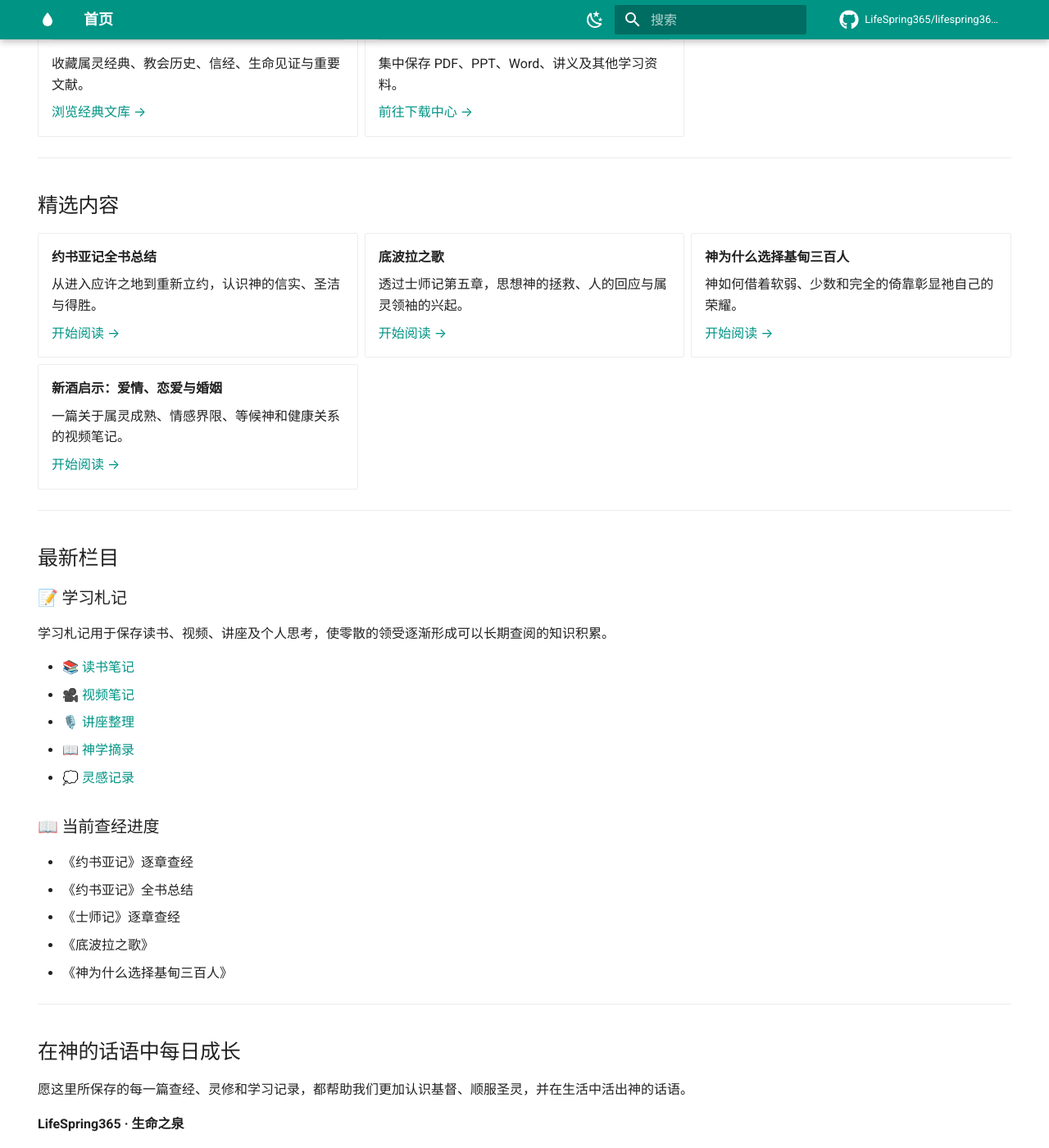
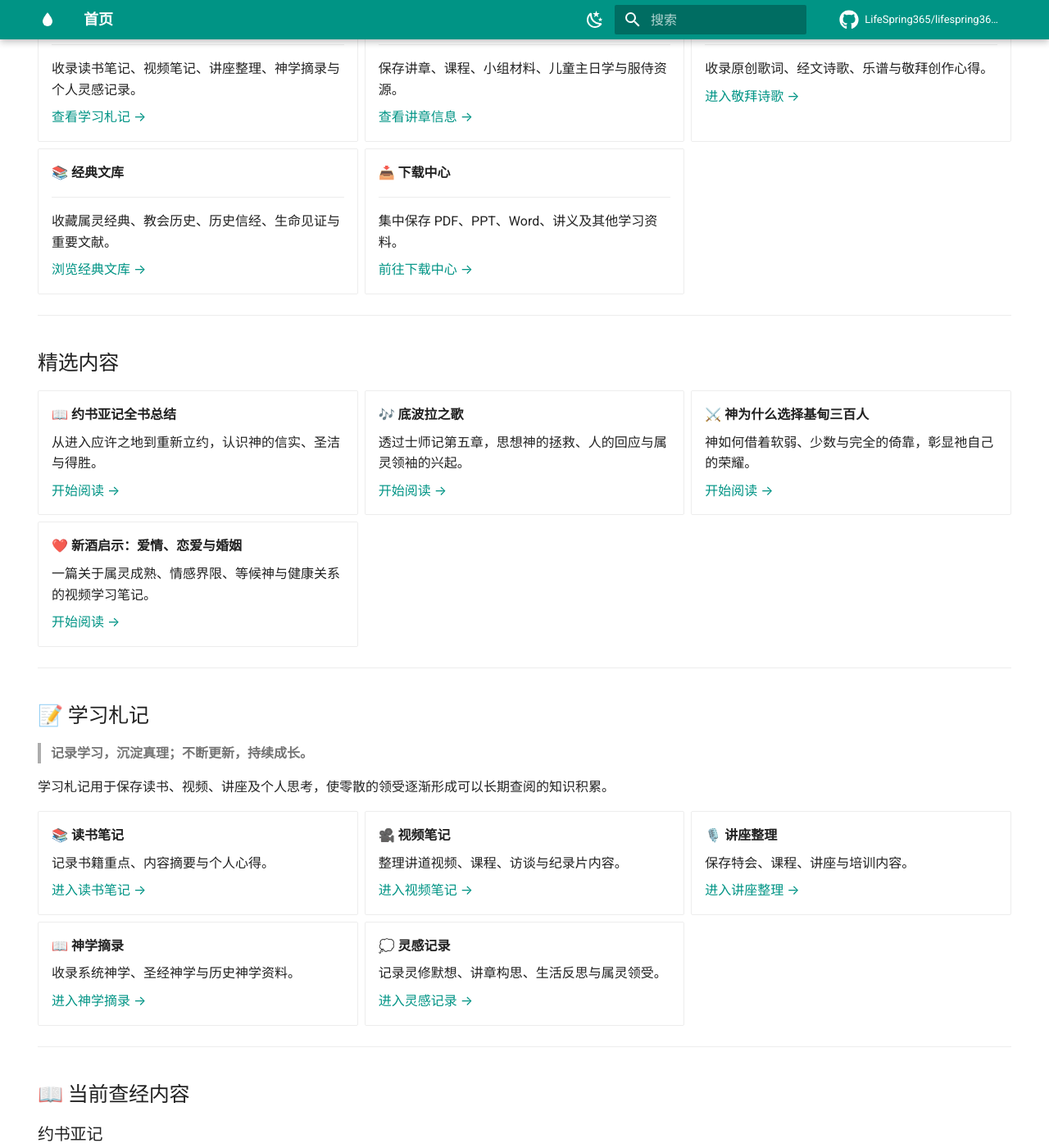
Before and after one commit to LifeSpring365/lifespring365.github.io, an MkDocs documentation site: the page built from docs/index.md, in a window 1280 px wide and 1400 px high, scrolled down 1217 px. Shown: the whole window at 82% size. Built offline with MkDocs 1.6.1 and Material for MkDocs 9.7.7, drawn with Linux system fonts in a browser that asks for light colours; comment, search, counter and statistics services are not loaded; some of the changed text lies outside the part shown.

Commit message:
Update index.md
Rewrite LifeSpring365 homepage

```diff
--- a/docs/index.md
+++ b/docs/index.md
@@ -17,6 +17,9 @@
 >
 > ——诗篇 36:9
 
+[📖 开始查经](bible-study.md){ .md-button .md-button--primary }
+[🌿 每日灵修](devotions/index.md){ .md-button }
+
 </div>
 
 ---
@@ -25,7 +28,11 @@
 
 LifeSpring365 是一个持续成长的圣经学习与属灵资源网站。
 
-这里保存逐章查经、每日灵修、神学思考、讲道与视频笔记、敬拜诗歌及学习资料。愿我们在神的话语中扎根，在基督里不断更新，并把所领受的真理分享给更多人。
+这里保存逐章查经、每日灵修、神学思考、讲章信息、视频笔记、敬拜诗歌与学习资料。愿我们在神的话语中扎根，在基督里不断更新，并把所领受的真理分享给更多人。
+
+---
+
+## 网站内容
 
 <div class="grid cards" markdown>
 
@@ -41,11 +48,11 @@
 
     ---
 
-    在繁忙生活中安静亲近神，用祂的话语更新思想、坚固信心。
+    在日常生活中安静亲近神，用祂的话语更新思想、坚固信心。
 
     [阅读每日灵修 →](devotions/index.md)
 
--   💡 **神学专题**
+-   📚 **神学专题**
 
     ---
 
@@ -65,7 +72,7 @@
 
     ---
 
-    保存讲章、课程、小组材料、儿童主日学及服侍资源。
+    保存讲章、课程、小组材料、儿童主日学与服侍资源。
 
     [查看讲章信息 →](sermons/index.md)
 
@@ -73,7 +80,7 @@
 
     ---
 
-    收录原创歌词、经文诗歌、乐谱及敬拜创作心得。
+    收录原创歌词、经文诗歌、乐谱与敬拜创作心得。
 
     [进入敬拜诗歌 →](worship/index.md)
 
@@ -81,7 +88,7 @@
 
     ---
 
-    收藏属灵经典、教会历史、信经、生命见证与重要文献。
+    收藏属灵经典、教会历史、历史信经、生命见证与重要文献。
 
     [浏览经典文库 →](library/index.md)
 
@@ -101,27 +108,27 @@
 
 <div class="grid cards" markdown>
 
--   **约书亚记全书总结**
+-   **📖 约书亚记全书总结**
 
     从进入应许之地到重新立约，认识神的信实、圣洁与得胜。
 
     [开始阅读 →](joshua/summary.md)
 
--   **底波拉之歌**
+-   **🎶 底波拉之歌**
 
     透过士师记第五章，思想神的拯救、人的回应与属灵领袖的兴起。
 
     [开始阅读 →](judges/deborah-song.md)
 
--   **神为什么选择基甸三百人**
+-   **⚔️ 神为什么选择基甸三百人**
 
-    神如何借着软弱、少数和完全的倚靠彰显祂自己的荣耀。
+    神如何借着软弱、少数与完全的倚靠，彰显祂自己的荣耀。
 
     [开始阅读 →](judges/gideon-300.md)
 
--   **新酒启示：爱情、恋爱与婚姻**
+-   **❤️ 新酒启示：爱情、恋爱与婚姻**
 
-    一篇关于属灵成熟、情感界限、等候神和健康关系的视频笔记。
+    一篇关于属灵成熟、情感界限、等候神与健康关系的视频学习笔记。
 
     [开始阅读 →](learning/videos/kathryn-krick/new-wine-love-marriage.md)
 
@@ -129,25 +136,76 @@
 
 ---
 
-## 最新栏目
+## 📝 学习札记
 
-### 📝 学习札记
+> **记录学习，沉淀真理；不断更新，持续成长。**
 
 学习札记用于保存读书、视频、讲座及个人思考，使零散的领受逐渐形成可以长期查阅的知识积累。
 
-- [📚 读书笔记](learning/books/index.md)
-- [🎥 视频笔记](learning/videos/index.md)
-- [🎙️ 讲座整理](learning/lectures/index.md)
-- [📖 神学摘录](learning/theology/index.md)
-- [💭 灵感记录](learning/ideas/index.md)
+<div class="grid cards" markdown>
 
-### 📖 当前查经进度
+-   📚 **读书笔记**
 
-- 《约书亚记》逐章查经
-- 《约书亚记》全书总结
-- 《士师记》逐章查经
-- 《底波拉之歌》
-- 《神为什么选择基甸三百人》
+    记录书籍重点、内容摘要与个人心得。
+
+    [进入读书笔记 →](learning/books/index.md)
+
+-   🎥 **视频笔记**
+
+    整理讲道视频、课程、访谈与纪录片内容。
+
+    [进入视频笔记 →](learning/videos/index.md)
+
+-   🎙️ **讲座整理**
+
+    保存特会、课程、讲座与培训内容。
+
+    [进入讲座整理 →](learning/lectures/index.md)
+
+-   📖 **神学摘录**
+
+    收录系统神学、圣经神学与历史神学资料。
+
+    [进入神学摘录 →](learning/theology/index.md)
+
+-   💭 **灵感记录**
+
+    记录灵修默想、讲章构思、生活反思与属灵领受。
+
+    [进入灵感记录 →](learning/ideas/index.md)
+
+</div>
+
+---
+
+## 📖 当前查经内容
+
+### 约书亚记
+
+- [约书亚记书卷导读](joshua/index.md)
+- [约书亚记第一章](joshua/chapter-01.md)
+- [约书亚记第十一章](joshua/chapter-11.md)
+- [约书亚记第十二章](joshua/chapter-12.md)
+- [约书亚记第十三章](joshua/chapter-13.md)
+- [约书亚记全书总结](joshua/summary.md)
+
+### 士师记
+
+- [士师记书卷导读](judges/index.md)
+- [士师记第二章](judges/chapter-02.md)
+- [士师记第三章](judges/chapter-03.md)
+- [士师记第五章](judges/chapter-05.md)
+- [底波拉之歌](judges/deborah-song.md)
+- [神为什么选择基甸三百人](judges/gideon-300.md)
+
+---
+
+## 最近加入
+
+- 🎥 [新酒启示：上帝视角下的爱情、恋爱与婚姻](learning/videos/kathryn-krick/new-wine-love-marriage.md)
+- 📖 [约书亚记全书总结](joshua/summary.md)
+- 🎶 [底波拉之歌](judges/deborah-song.md)
+- ⚔️ [神为什么选择基甸三百人](judges/gideon-300.md)
 
 ---
 
@@ -155,7 +213,7 @@
 
 ## 在神的话语中每日成长
 
-愿这里所保存的每一篇查经、灵修和学习记录，都帮助我们更加认识基督、顺服圣灵，并在生活中活出神的话语。
+愿这里所保存的每一篇查经、灵修与学习记录，都帮助我们更加认识基督、顺服圣灵，并在生活中活出神的话语。
 
 **LifeSpring365 · 生命之泉**
 
```
